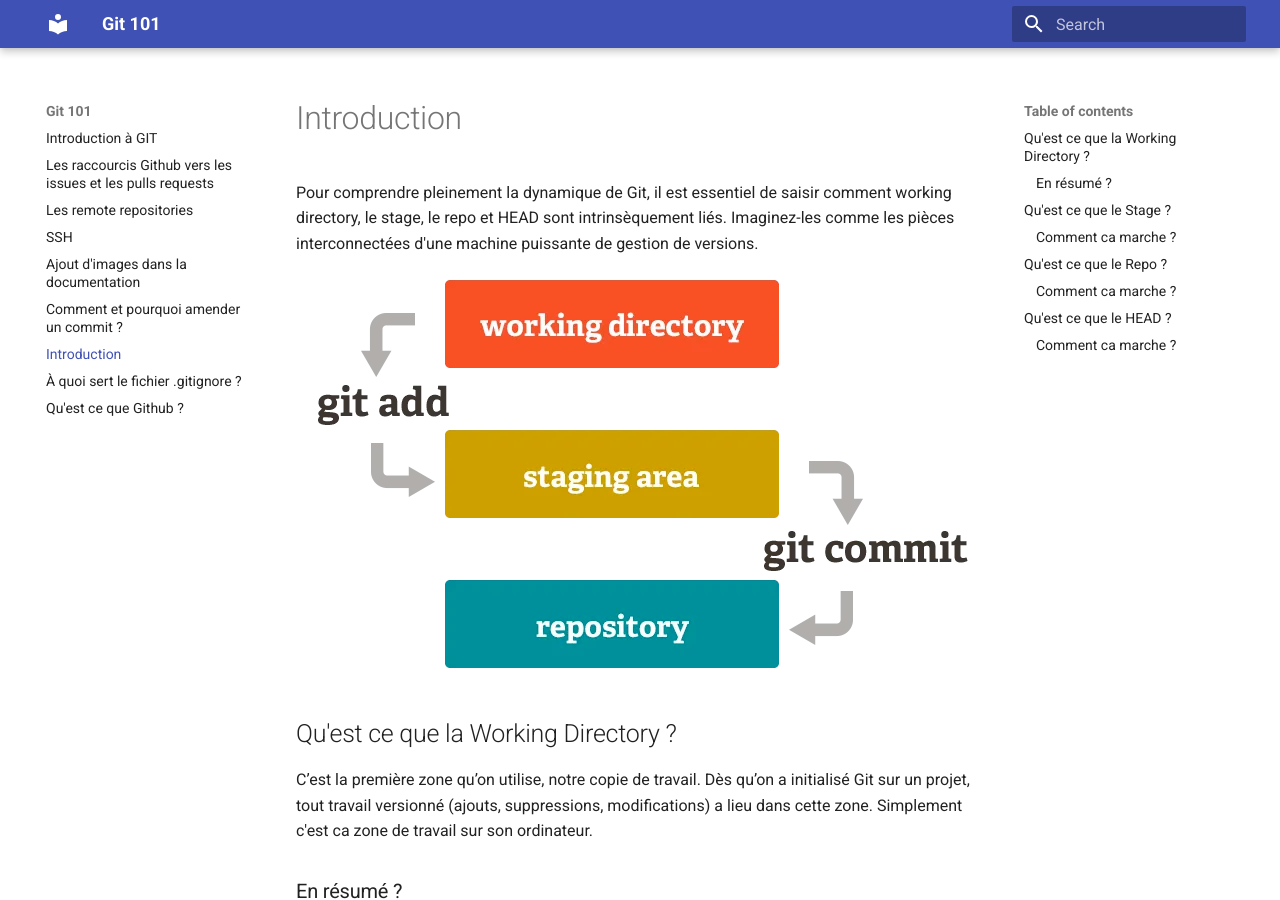
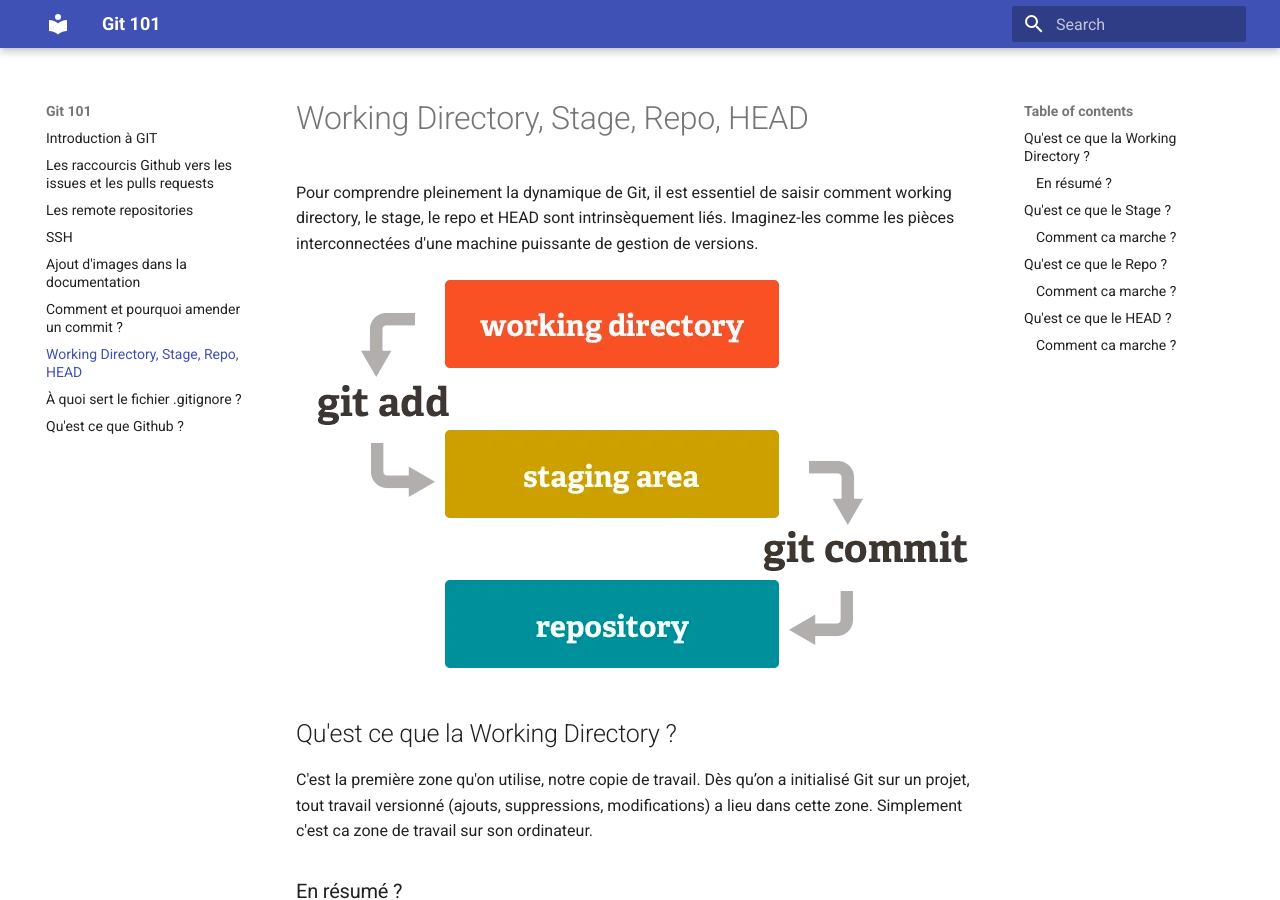
Before and after one commit to ub-mmi-but/git-101, an MkDocs documentation site: the page built from docs/expliquer-les-principes-de-working-directory-stage-repo-head.md, in a window 1280 px wide and 900 px high. Built offline with MkDocs 1.6.1 and Material for MkDocs 9.7.7, drawn with Linux system fonts in a browser that asks for light colours.

Commit message:
fix text

```diff
--- a/docs/expliquer-les-principes-de-working-directory-stage-repo-head.md
+++ b/docs/expliquer-les-principes-de-working-directory-stage-repo-head.md
@@ -1,4 +1,4 @@
-# Introduction
+# Working Directory, Stage, Repo, HEAD
 
 Pour comprendre pleinement la dynamique de Git, il est essentiel de saisir comment working directory, le stage, le repo et HEAD sont intrinsèquement liés. Imaginez-les comme les pièces interconnectées d'une machine puissante de gestion de versions.
 
@@ -6,7 +6,7 @@ Pour comprendre pleinement la dynamique de Git, il est essentiel de saisir comme
 
 ## Qu'est ce que la Working Directory ?
 
-C’est la première zone qu’on utilise, notre copie de travail. Dès qu’on a initialisé Git sur un projet, tout travail versionné (ajouts, suppressions, modifications) a lieu dans cette zone. Simplement c'est ca zone de travail sur son ordinateur.
+C'est la première zone qu'on utilise, notre copie de travail. Dès qu’on a initialisé Git sur un projet, tout travail versionné (ajouts, suppressions, modifications) a lieu dans cette zone. Simplement c'est ca zone de travail sur son ordinateur.
 
 
 
```
